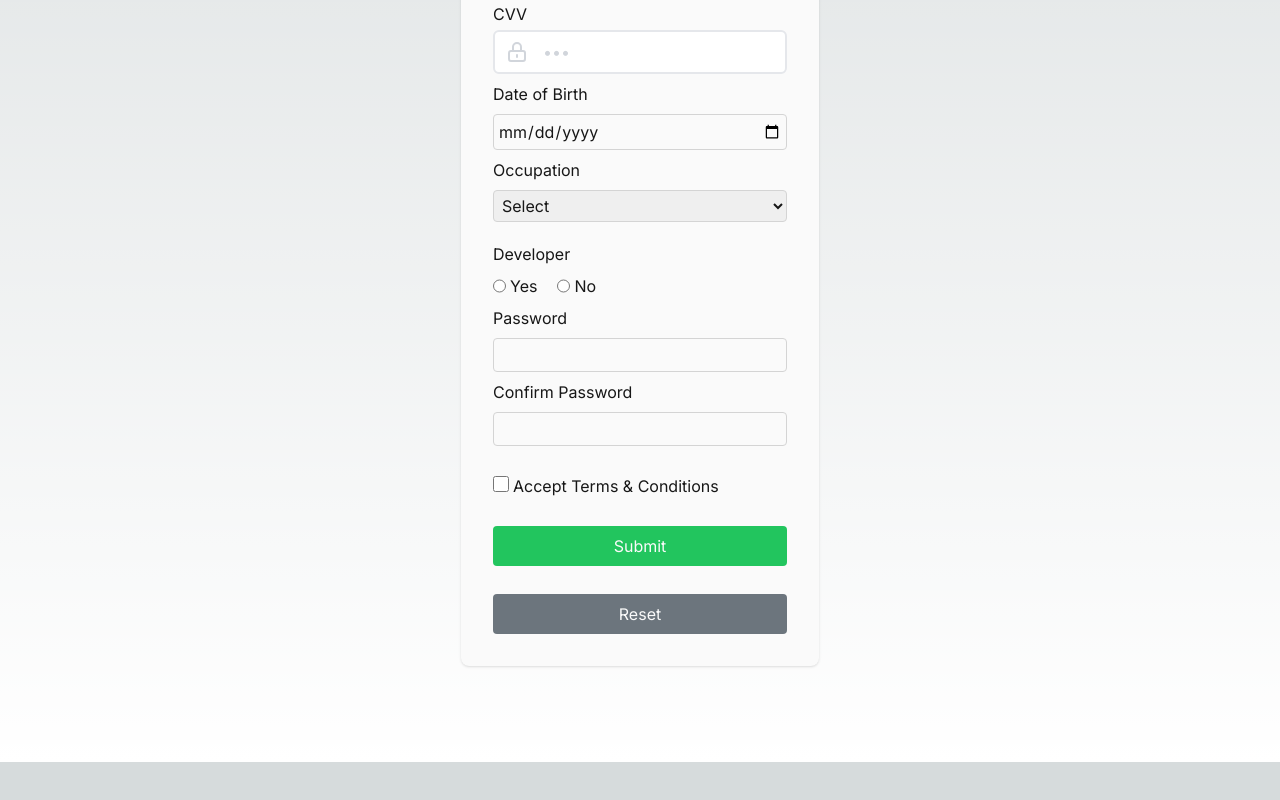
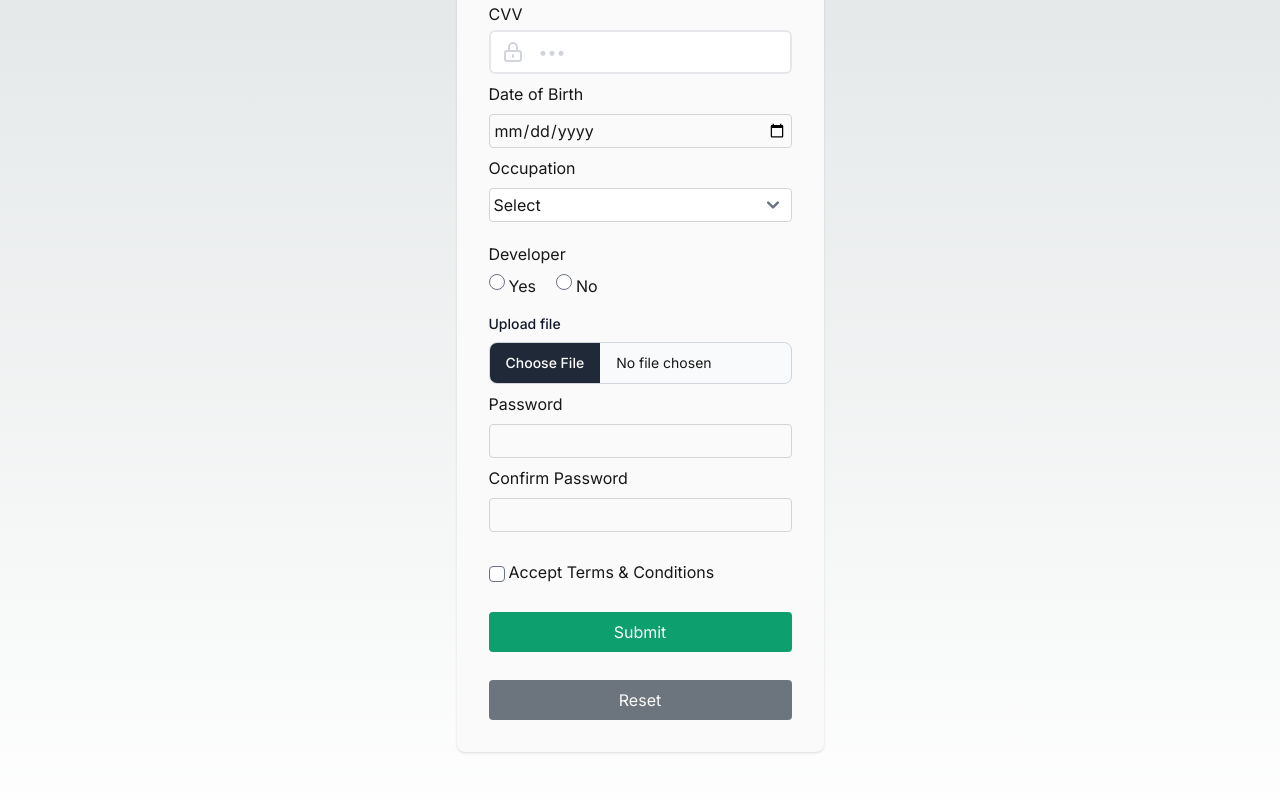
Before and after one commit to Ben888GitHub/react-hook-form-with-nextjs, a Next.js app: page / in a window 1280 px wide. Shown: the part 510-1310 px from the top of the page. Before the commit the page ends 1272 px from the top, so only its background shows below. Built offline with nearby package versions, Linux system fonts and the light colour scheme.

Commit message:
add file upload validation

```diff
--- a/components/FormValidation.js
+++ b/components/FormValidation.js
@@ -167,6 +167,16 @@ const FormValidation = () => {
 			</div>
 			{errors.dev && <Error message={errors.dev.message} />}
 
+			<label className="block  mt-2 text-sm font-medium text-gray-900 ">
+				Upload file
+			</label>
+			<input
+				className="block w-full text-sm  border border-gray-300 rounded-lg cursor-pointer bg-gray-50"
+				type="file"
+				{...register('file_upload')}
+			/>
+			{errors.file_upload && <Error message={errors.file_upload.message} />}
+
 			<label>Password</label>
 			<input
 				{...register('password')}
@@ -189,7 +199,7 @@ const FormValidation = () => {
 				<input
 					{...register('terms_and_conditions')}
 					type="checkbox"
-					className="w-4 h-4 mr-1"
+					className="w-4 h-4 mr-1 rounded"
 				/>
 				<label>Accept Terms & Conditions</label>
 			</div>
--- a/package.json
+++ b/package.json
@@ -13,6 +13,8 @@
     "autoprefixer": "10.4.14",
     "eslint": "8.39.0",
     "eslint-config-next": "13.3.1",
+    "flowbite": "^1.6.5",
+    "flowbite-react": "^0.4.3",
     "next": "13.3.1",
     "postcss": "8.4.23",
     "react": "18.2.0",
--- a/tailwind.config.js
+++ b/tailwind.config.js
@@ -4,15 +4,16 @@ module.exports = {
 		'./pages/**/*.{js,ts,jsx,tsx,mdx}',
 		'./components/**/*.{js,ts,jsx,tsx,mdx}',
 		'./app/**/*.{js,ts,jsx,tsx,mdx}',
+		'node_modules/flowbite-react/**/*.{js,jsx,ts,tsx}'
 	],
 	theme: {
 		extend: {
 			backgroundImage: {
 				'gradient-radial': 'radial-gradient(var(--tw-gradient-stops))',
 				'gradient-conic':
-          'conic-gradient(from 180deg at 50% 50%, var(--tw-gradient-stops))',
+					'conic-gradient(from 180deg at 50% 50%, var(--tw-gradient-stops))'
+			}
+		}
 	},
-    },
-  },
-  plugins: [],
-}
+	plugins: [require('flowbite/plugin')]
+};
--- a/utils/form-validation.js
+++ b/utils/form-validation.js
@@ -54,5 +54,8 @@ export const schema = yup.object({
 		.oneOf([yup.ref('password'), null], 'Password must match'),
 	terms_and_conditions: yup
 		.bool()
-		.oneOf([true], 'You need to accept the terms and conditions')
+		.oneOf([true], 'You need to accept the terms and conditions'),
+	file_upload: yup.mixed().test('required', 'Please select a file', (value) => {
+		return value && value.length;
+	})
 });
```
Also changed, not shown: 1 other file (tests, documents, lock files or other folders). Lines whose indentation alone changed are shown as unchanged.
